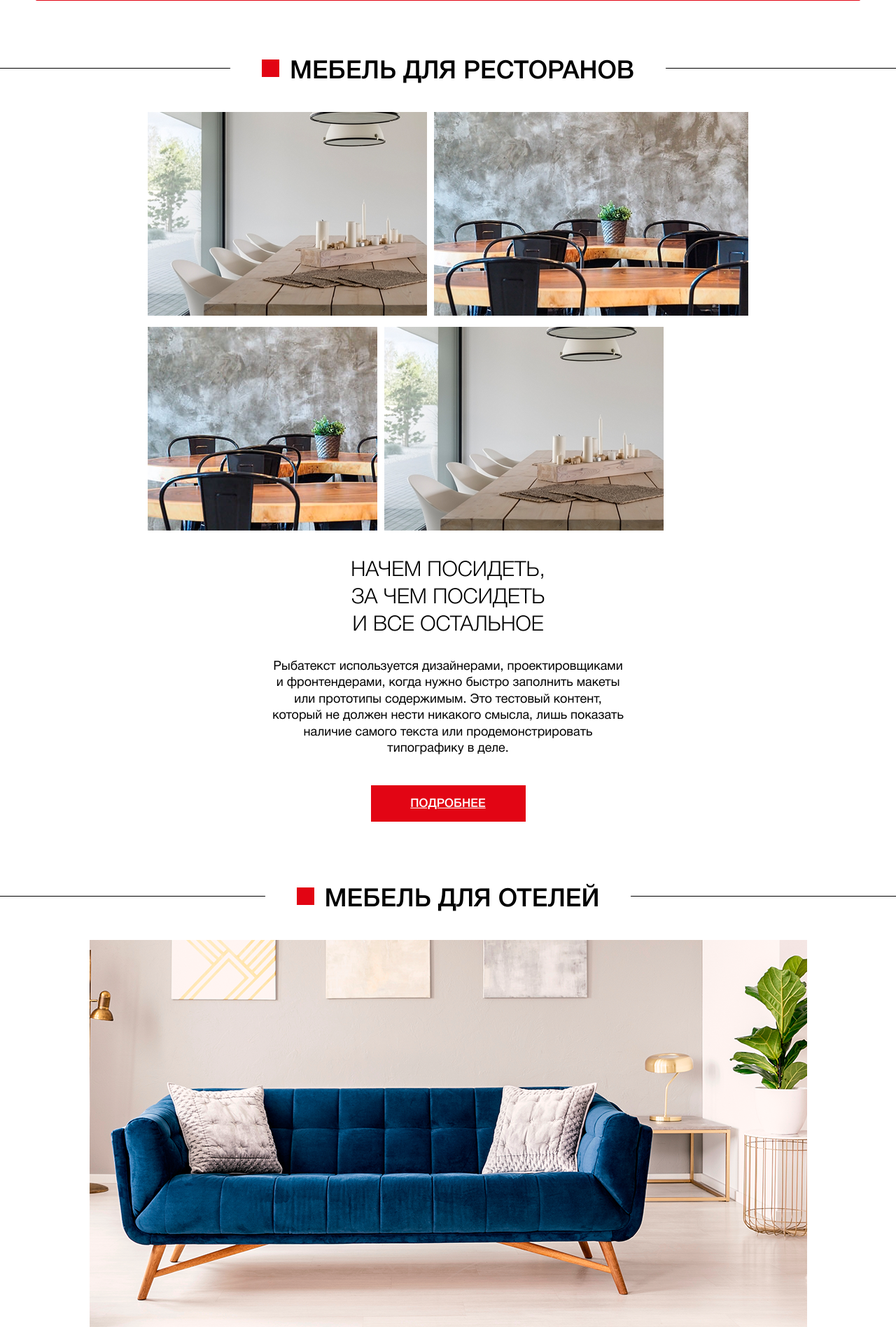
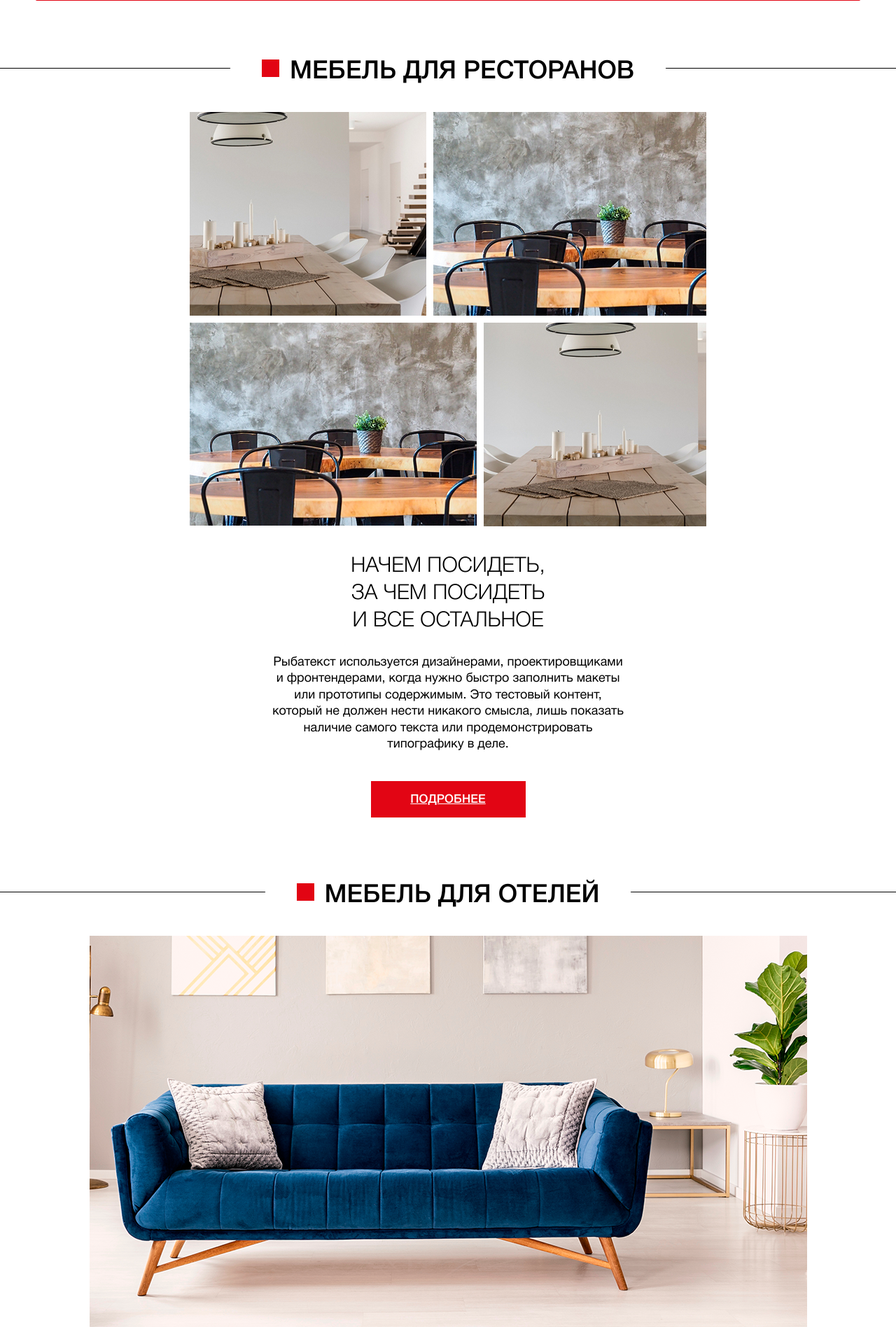
Before and after one commit to KamilSadekov/tehno-bar.ru, a PHP site: page /index-main.html in a window 1280 px wide. Shown: the part 2684-4580 px from the top of the page at 70% size. Run offline with PHP 8.4, Linux system fonts and the light colour scheme; some libraries are stand-ins or nearby versions.

Commit message:
я закончил главную

```diff
--- a/css/page.css
+++ b/css/page.css
@@ -108,7 +108,6 @@
     display: flex;
     justify-content: center;
     position: relative;
-    margin-top: 81px;
 }
 .left-photos{
     flex-basis: 562px;
@@ -945,6 +944,9 @@
 div.features__icon {
     height: 10rem;
 }
+.stock-item:nth-child(1){
+    margin-bottom: 45px;
+}
 .features__list {
     display: -webkit-box;
     display: flex;
@@ -1032,14 +1034,14 @@
 }
 .main-right-top{
     display: flex;
-    margin-bottom: 16px;
+    margin-bottom: 10px;
     align-items: flex-start;
     justify-content: flex-end;
 }
 
 .main-right-bottom{
     display: flex;
-    justify-content: flex-end;
+    /* justify-content: flex-end; */
 }
 .trade-box{
     display: flex;
--- a/index-main.html
+++ b/index-main.html
@@ -845,24 +845,24 @@
             <div class="main-right">
                 <div class="main-right-top">
 					<div class="top-photo img-change">
-					    <img src="img/main-page/right-photo-bot-2.jpg" alt="">
+					    <img src="img/main-page/right-photo-bot-390.jpg" alt="">
 					</div>
 					<div class="top-photo first-right">
 					    <img src="img/main-page/right-photo-top-1.jpg" alt="">
 					</div>
 					<div class="top-photo right-top-last">
-					    <img src="img/main-page/right-photo-top-2.jpg" alt="">
+						<img src="img/main-page/left-photo-bot-338.jpg" alt="">
 				    </div>
                 </div>
                 <div class="main-right-bottom">
 					<div class="bottom-photo img-change">
-					    <img src="img/main-page/right-photo-top-2.jpg" alt="">
+					    <img src="img/main-page/left-top-318.jpg" alt="">
 					</div>
 					<div class="bottom-photo first-right">
 					    <img src="img/main-page/right-photo-bot-1.jpg" alt="">
 					</div>
 					<div class="bottom-photo right-bottom-last">
-					   <img src="img/main-page/right-bot-photo-2.jpg"  alt="">
+					   <img src="img/main-page/right-photo-410.jpg"  alt="">
 				    </div>
                 </div>
             </div>
@@ -919,6 +919,8 @@
 </div>
 <div class="container">
 	<div class="title"><span>Торговая мебель</span></div>
+</div>
+<div class="container main-grid-container">
 	<div class="trade-box">
 		<div class="trade-wrapper">
 			<img src="img/main-page/trade-1.jpg" class="trade-style-img" alt="trade-1">
```
Also changed, not shown: img/main-page/left-photo-bot-338.jpg (added), img/main-page/left-top-318.jpg (added), img/main-page/right-photo-410.jpg (added), img/main-page/right-photo-bot-390.jpg (added), 2 other files.
